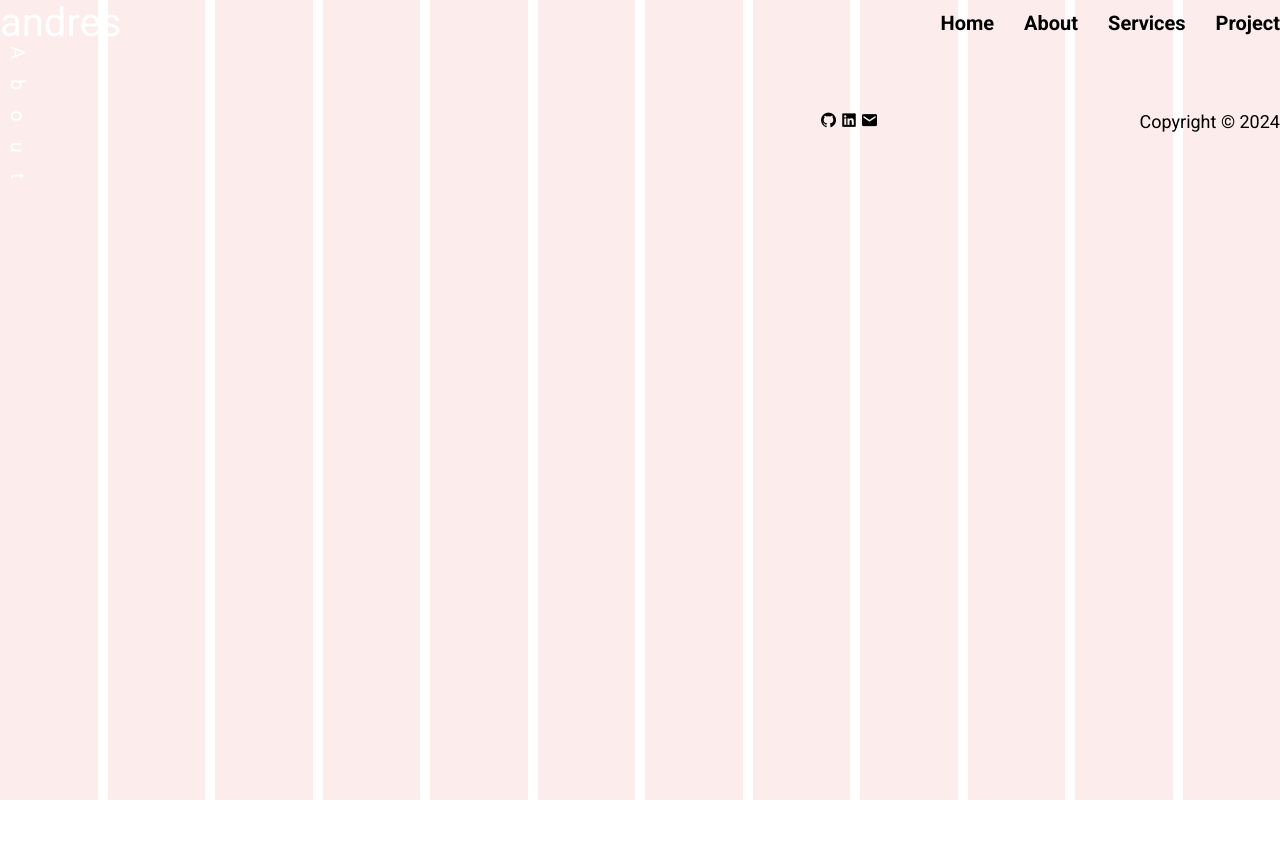
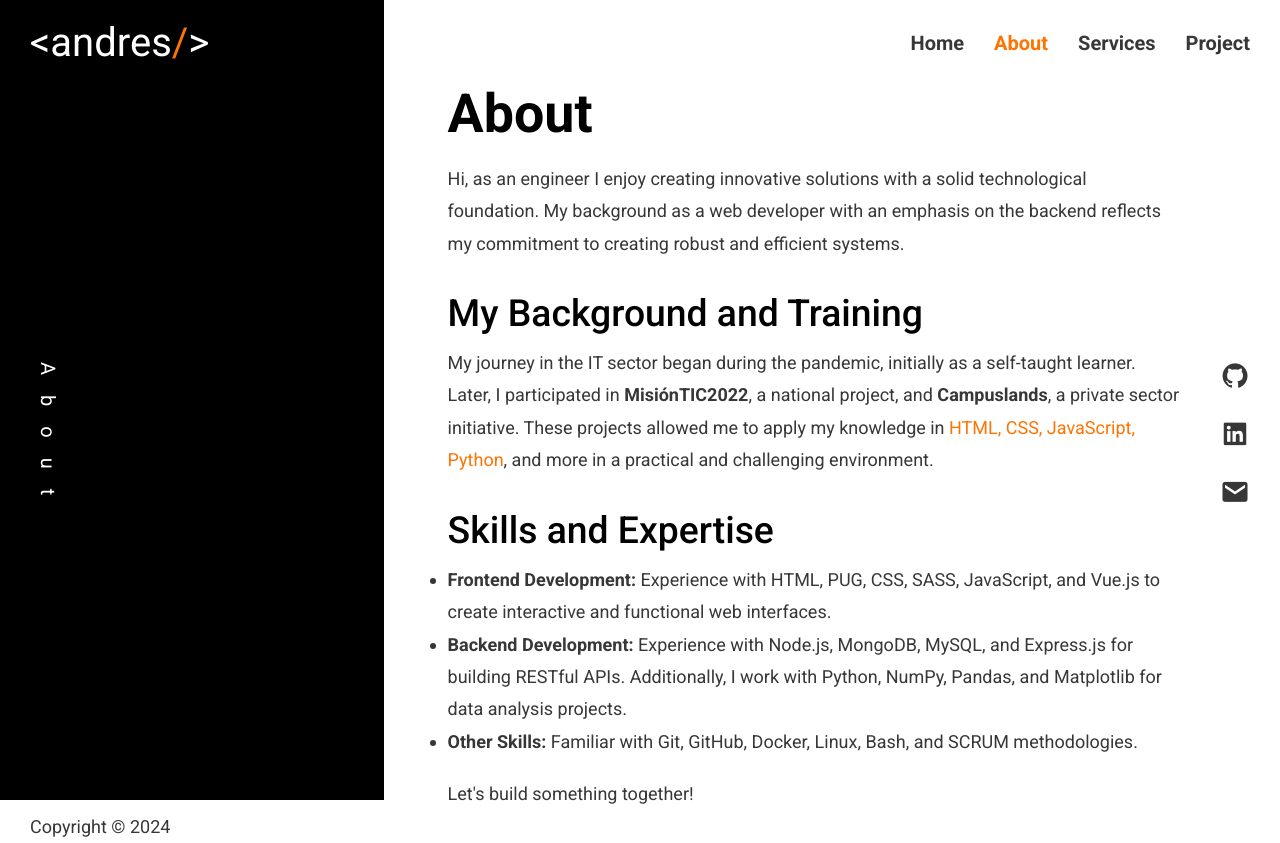
Before and after one commit to andresalvarezb/myWeb, a website: page views/about.html in a window 1280 px wide. Before the commit the page ends 800 px from the top, so only its background shows below. Drawn offline with nearby package versions, Linux system fonts and the light colour scheme.

Commit message:
feat: :construction: Creando la seccion about

```diff
--- /dev/null
+++ b/styles/about.css
@@ -0,0 +1,38 @@
+/* .wrapper {
+    height:unset;
+} */
+
+.black-block{
+    width: 30%;
+    height: 100%;
+}
+
+.main {
+    gap: 4rem;
+}
+
+.main__content {
+    padding-left: 28%;
+    display: flex;
+    flex-direction: column;
+    gap: 2rem;
+}
+
+/* .html {
+    color: var(--color-3);
+}
+
+.css {
+    color: var(--color-6);
+}
+
+.javascript {
+    color: var(--color-7);
+}
+.python {
+    color: var(--color-8);
+} */
+
+.tecnologias {
+    color: var(--color-3);
+}
--- a/styles/home.css
+++ b/styles/home.css
@@ -0,0 +1,55 @@
+
+.main__content {
+    display: flex;
+    flex-direction: column;
+    gap: 2rem;
+}
+
+.main__img {
+    width: 50rem;
+    height: 50rem;
+    aspect-ratio: 1 / 1;
+}
+
+.main__img img {
+    border-radius: 100%;
+    object-fit: cover;
+    object-position: 50% 20%;
+}
+
+.main__text {
+    align-self: center;
+}
+
+.main__text p {
+    font-size: 4rem;
+    color: var(--color-1);
+    line-height: 1;
+}
+
+.main__text p:first-child,
+.main__text p:last-child {
+    font-family: "Kalam", cursive;
+    font-weight: 700;
+    font-style: normal;
+}
+
+.main__text p:first-child {
+    color: var(--color-1);
+}
+
+.main__text p:nth-child(2) {
+    line-height: 1.5;
+}
+
+.main__text p:nth-child(2) span {
+    color: var(--color-2);
+}
+
+.main__text p:first-child span {
+    color: var(--color-3);
+}
+
+.main__text p:last-child {
+    color: var(--color-5);
+}
--- a/styles/styles.css
+++ b/styles/styles.css
@@ -6,6 +6,11 @@
     --color-3: #ff7300;
     --color-4: #d9a41b;
     --color-5: #86798c;
+    --color-6: #0f1de1;
+    --color-7: #d8f901;
+    --color-8:rgb(0, 216, 4);
+    --color-9: #9f6c3a;
+    --color-10: #373737;
 
     --circle-border: 50%;
 }
@@ -34,17 +39,19 @@ img {
 }
 
 /* font size */
-a,
+li, a,
 p {
     font-size: 1.8rem;
     line-height: 1.8;
     font-weight: 400;
+    color: var(--color-10);
 }
 
 h1 {
     font-size: 5.375rem;
     line-height: 1.8;
     font-weight: 700;
+    margin: 0;
 }
 
 h2 {
@@ -57,6 +64,10 @@ h3 {
     font-size: 3.732rem;
     line-height: 1.8;
     font-weight: 500;
+}
+
+h1:hover, h2:hover, h3:hover {
+    color: var(--color-3);
 }
 
 /* ! guide tag */
@@ -139,6 +150,7 @@ h3 {
     display: flex;
     justify-content: space-between;
     align-items: center;
+    flex: 2;
 }
 
 .main__section-text {
@@ -148,60 +160,6 @@ h3 {
     writing-mode: vertical-lr;
 }
 
-.main__content {
-    display: flex;
-    flex-direction: column;
-    gap: 2rem;
-}
-
-.main__img {
-    width: 50rem;
-    height: 50rem;
-    aspect-ratio: 1 / 1;
-}
-
-.main__img img {
-    border-radius: 100%;
-    object-fit: cover;
-    object-position: 50% 20%;
-}
-
-.main__text {
-    align-self: center;
-}
-
-.main__text p {
-    font-size: 4rem;
-    color: var(--color-1);
-    line-height: 1;
-}
-
-.main__text p:first-child,
-.main__text p:last-child {
-    font-family: "Kalam", cursive;
-    font-weight: 700;
-    font-style: normal;
-}
-
-.main__text p:first-child {
-    color: var(--color-1);
-}
-
-.main__text p:nth-child(2) {
-    line-height: 1.5;
-}
-
-.main__text p:nth-child(2) span {
-    color: var(--color-2);
-}
-
-.main__text p:first-child span {
-    color: var(--color-3);
-}
-
-.main__text p:last-child {
-    color: var(--color-5);
-}
 
 .main__social-media {
     display: flex;
--- a/views/about.html
+++ b/views/about.html
@@ -14,11 +14,12 @@
             rel="stylesheet"
         />
         <link rel="stylesheet" href="../styles/styles.css" />
+        <link rel="stylesheet" href="../styles/about.css" />
 
         <title>Andres Alvarez</title>
     </head>
     <body>
-        <div class="body">
+        <!-- <div class="body">
             <div></div>
             <div></div>
             <div></div>
@@ -31,31 +32,58 @@
             <div></div>
             <div></div>
             <div></div>
+        </div> -->
+        <div class="wrapper">
+            <div class="black-block"></div>
+            <div class="wrapper__content">
+                <header class="header">
+                    <div class="header__logo">
+                        <span>&lt;</span>andres<span class="logo__bar">/</span><span>&gt;</span>
                     </div>
-        <div class="wrapper">
-            <div class="header">
-                <div class="header__logo">andres</div>
                     <nav class="header__nav">
-                    <a href="../index.html">Home</a>
-                    <a href="#">About</a>
-                    <a href="#">Services</a>
-                    <a href="#">Project</a>
+                        <a href="../index.html" class="header__nav--home">Home</a>
+                        <a href="#" class="header__nav--about current-page">About</a>
+                        <a href="#" class="header__nav--service">Services</a>
+                        <a href="#" class="header__nav--project">Project</a>
                     </nav>
-            </div>
+                </header>
                 <main class="main">
+                    <div class="main__section">
                         <p class="main__section-text">About</p>
-                <div class="main__block-left">
                     </div>
                     <div class="main__content">
+                        <div>
+                            <h1>About</h1>
+                            <p>Hi, as an engineer I enjoy creating innovative solutions with a solid technological foundation. My background as a web developer with an emphasis on the backend reflects my commitment to creating robust and efficient systems.</p>
+                        </div>
+                        <div>
 
+                            <h3>My Background and Training</h3>
+                        <!-- <p>My journey in the IT sector began during the pandemic, initially as a self-taught learner. Later, I participated in <strong>MisiónTIC2022</strong>, a national project, and <strong>Campuslands</strong>, a private sector initiative. These projects allowed me to apply my knowledge in <span class="html">HTML</span>, <span class="css">CSS</span>, <span class="javascript">JavaScript</span>, <span class="python">Python</span>, and more in a practical and challenging environment.</p> -->
+                        <p>My journey in the IT sector began during the pandemic, initially as a self-taught learner. Later, I participated in <strong>MisiónTIC2022</strong>, a national project, and <strong>Campuslands</strong>, a private sector initiative. These projects allowed me to apply my knowledge in <span class="tecnologias">HTML, CSS, JavaScript, Python</span>, and more in a practical and challenging environment.</p>
                         </div>
-                <nav class="main__nav--social-media">
+                        <div>
+
+                            <h3>Skills and Expertise</h3>
+                            <ul>
+                                <li><strong>Frontend Development: </strong>Experience with HTML, PUG, CSS, SASS, JavaScript, and Vue.js to create interactive and functional web interfaces.</li>
+                                <li><strong>Backend Development: </strong>Experience with Node.js, MongoDB, MySQL, and Express.js for building RESTful APIs. Additionally, I work with Python, NumPy, Pandas, and Matplotlib for data analysis projects.</li>
+                                <li><strong>Other Skills: </strong>Familiar with Git, GitHub, Docker, Linux, Bash, and SCRUM methodologies.</li>
+                            </ul>
+                        </div>
+                        <p>Let's build something together!</p>
+                    </div>
+                    <div class="main__social-media">
                         <a href="#"><i class="bx bxl-github"></i></a>
                         <a href="#"><i class="bx bxl-linkedin-square"></i></a>
                         <a href="#"><i class="bx bxs-envelope"></i></a>
-                </nav>
-                <p class="main-footer">Copyright © 2024</p>
+                    </div>
                 </main>
+                <footer class="footer">
+                    <p>Copyright © 2024</p>
+                </footer>
             </div>
+        </div>
+
     </body>
 </html>
```
Also changed, not shown: index.html (+4 -3 lines). Lines whose indentation alone changed are shown as unchanged.
